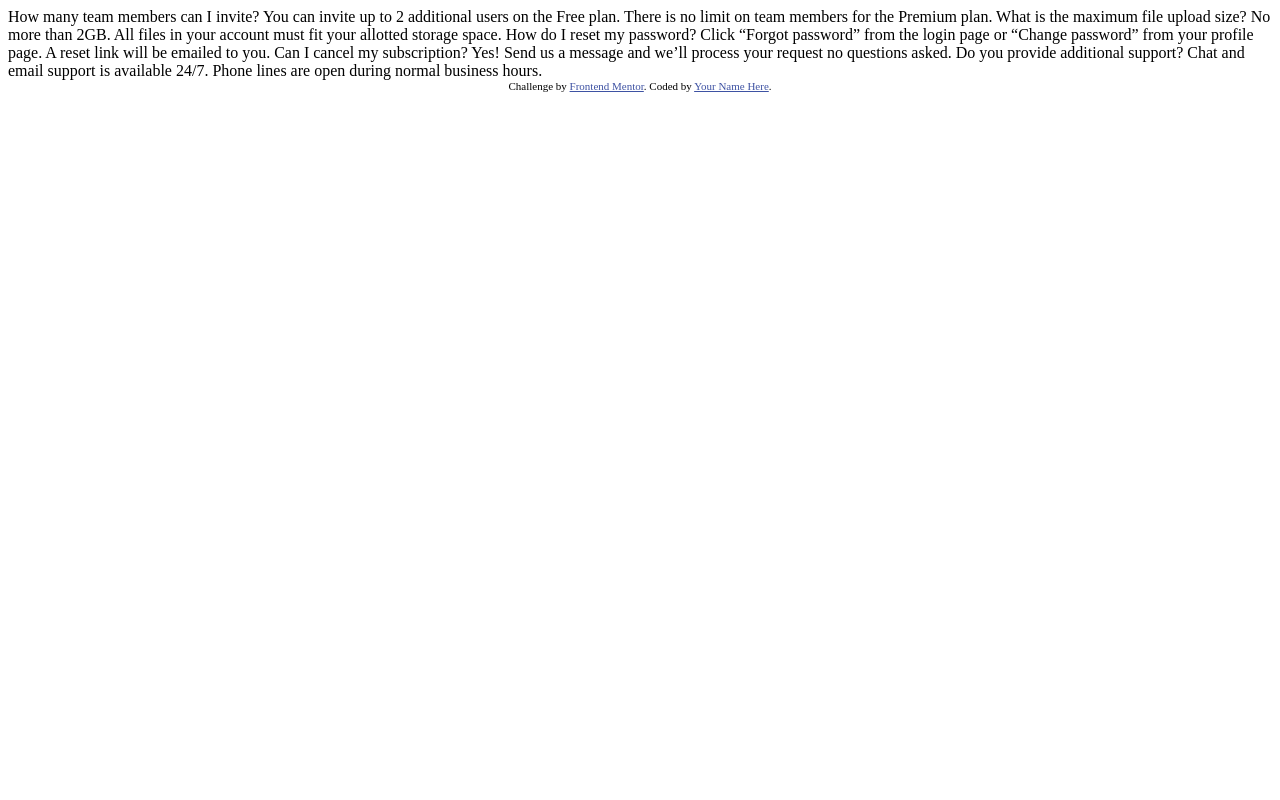
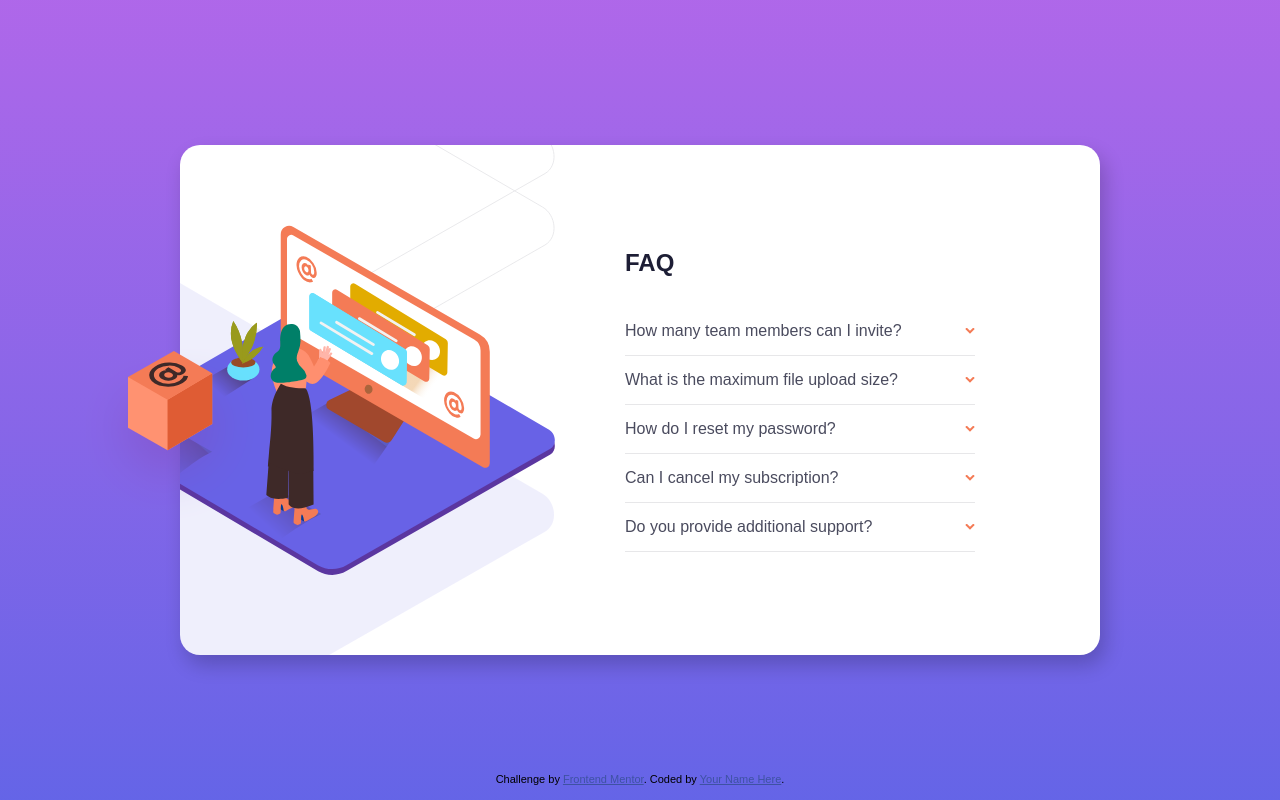
Before and after one commit to benzrire/faq-accordion-card, a plain HTML site: page index.html in a window 1280 px wide. Drawn offline with nearby package versions, Linux system fonts and the light colour scheme; a web font is replaced by a local one.

Commit message:
add: faq desktop

```diff
--- /dev/null
+++ b/assets/css/main.css
@@ -0,0 +1,156 @@
+body {
+  padding: 0;
+  margin: 0;
+
+  width: 100vw;
+  height: 100vh;
+
+  display: flex;
+  flex-direction: column;
+  align-items: center;
+  justify-content: center;
+
+  font-family: 'Kumbh Sans', sans-serif;
+  font-weight: 400;
+
+  background: hsl(273, 75%, 66%);
+  background: -moz-linear-gradient(top, hsl(273, 75%, 66%) 0%, hsl(240, 73%, 65%) 100%);
+  background: -webkit-linear-gradient(top, hsl(273, 75%, 66%) 0%, hsl(240, 73%, 65%) 100%);
+  background: linear-gradient(to bottom, hsl(273, 75%, 66%) 0%, hsl(240, 73%, 65%) 100%);
+}
+
+.attribution {
+  font-size: 11px;
+  text-align: center;
+
+  position: fixed;
+  left: 50%;
+  bottom: 15px;
+
+  -webkit-transform: translateX(-50%);
+  -moz-transform: translateX(-50%);
+  -ms-transform: translateX(-50%);
+  transform: translateX(-50%);
+}
+
+.attribution a { color: hsl(228, 45%, 44%); }
+
+.faqs {
+  position: relative;
+
+  display: flex;
+  flex-direction: row;
+  align-items: center;
+  justify-content: flex-end;
+
+  width: 920px;
+  min-height: 510px;
+
+  background: url(./../../images/illustration-woman-online-desktop.svg) ,url(./../../images/bg-pattern-desktop.svg);
+  background-repeat: no-repeat;
+  background-size: 50%, 100%;
+  background-position: -85px 50%, -545px 70%;
+  background-color: white;
+
+  border: none;
+  border-radius: 20px;
+
+  -webkit-box-shadow: 5px 10px 20px 0px rgba(0,0,0,0.2);
+  box-shadow: 5px 10px 20px 0px rgba(0,0,0,0.2);
+}
+
+.faqs .box {
+  position: absolute;
+
+  top: 40%;
+  left: -100px;
+}
+
+.faqs .sc-content {
+  width: 100%;
+  max-width: 460px;
+  margin-left: auto;
+
+  padding: 15px;
+}
+
+.faqs .sc-content h1 {
+  margin-top: 0;
+  margin-bottom: 30px;
+
+  color: hsl(238, 29%, 16%);
+}
+
+.faqs .sc-content .acd-group {
+  width: 100%;
+  max-width: 350px;
+}
+
+.faqs .sc-content .acd-group .acd {
+  border-bottom: solid 1px hsl(240, 5%, 91%);
+}
+
+.faqs .sc-content .acd-group .acd .acd-title {
+  position: relative;
+
+  padding-top: 15px;
+  padding-bottom: 15px;
+
+  color: hsl(237, 12%, 33%);
+
+  -webkit-transition: color 200ms;
+  -moz-transition: color 200ms;
+  -ms-transition: color 200ms;
+  transition: color 200ms;
+}
+
+.faqs .sc-content .acd-group .acd .acd-title:hover {
+  color: hsl(14, 88%, 65%);
+  cursor: pointer;
+}
+
+.faqs .sc-content .acd-group .acd .acd-title.active {
+  font-weight: 700;
+}
+
+.faqs .sc-content .acd-group .acd .acd-title:after {
+  content: "";
+
+  position: absolute;
+  right: 0;
+  top: 50%;
+
+  -webkit-transform: translateY(-50%);
+  -moz-transform: translateY(-50%);
+  -ms-transform: translateY(-50%);
+  transform: translateY(-50%);
+
+  -webkit-transition: transform 200ms;
+  -moz-transition: transform 200ms;
+  -ms-transition: transform 200ms;
+  transition: transform 200ms;
+
+  display: inline-block;
+  width: 10px;
+  height: 7px;
+
+  background-image: url(./../../images/icon-arrow-down.svg);
+  background-repeat: no-repeat;
+  background-size: 10px 7px;
+}
+
+.faqs .sc-content .acd-group .acd .acd-title.active:after {
+  -webkit-transform: translateY(-50%) rotate(180deg);
+  -moz-transform: translateY(-50%) rotate(180deg);
+  -ms-transform: translateY(-50%) rotate(180deg);
+  transform: translateY(-50%) rotate(180deg);
+}
+
+.faqs .sc-content .acd-group .acd .acd-content {
+  font-size: 12px;
+  color: hsl(240, 6%, 50%);
+
+  padding-bottom: 15px;
+
+  display: none;
+}
--- /dev/null
+++ b/assets/js/main.js
@@ -0,0 +1,24 @@
+$(function () {
+  var accordion = $(".acd-group .acd");
+
+  console.log(accordion)
+
+  accordion.each(function (i) {
+    var title = $(this).find(".acd-title"),
+        content = $(this).find(".acd-content");
+
+    title.click(function (e) {
+      e.preventDefault();
+
+      console.log("click")
+
+      if (title.hasClass("active")) {
+        title.removeClass("active");
+        content.slideUp(200);
+      } else {
+        title.addClass("active");
+        content.slideDown(200);
+      }
+    });
+  });
+});
--- a/index.html
+++ b/index.html
@@ -9,32 +9,76 @@
   <title>Frontend Mentor | FAQ Accordion Card</title>
 
   <!-- Feel free to remove these styles or customise in your own stylesheet 👍 -->
-  <style>
-    .attribution { font-size: 11px; text-align: center; }
-    .attribution a { color: hsl(228, 45%, 44%); }
-  </style>
+  <link rel="stylesheet" href="./assets/css/main.css">
+  <link rel="stylesheet" href="https://fonts.google.com/specimen/Kumbh+Sans">
 </head>
 <body>
-  How many team members can I invite?
-  You can invite up to 2 additional users on the Free plan. There is no limit on
-  team members for the Premium plan.
 
-  What is the maximum file upload size?
-  No more than 2GB. All files in your account must fit your allotted storage space.
+  <section class="faqs">
+    <div class="box">
+      <img width="180" src="./images/illustration-box-desktop.svg" alt="">
+    </div>
 
-  How do I reset my password?
-  Click “Forgot password” from the login page or “Change password” from your profile page.
-  A reset link will be emailed to you.
+    <div class="sc-content">
+      <h1>FAQ</h1>
 
-  Can I cancel my subscription?
-  Yes! Send us a message and we’ll process your request no questions asked.
+      <div class="acd-group">
+        <div class="acd">
+          <div class="acd-title">
+            How many team members can I invite?
+          </div>
+          <div class="acd-content">
+            You can invite up to 2 additional users on the Free plan. There is no limit on
+            team members for the Premium plan.
+          </div>
+        </div>
+        <div class="acd">
+          <div class="acd-title">
+            What is the maximum file upload size?
+          </div>
+          <div class="acd-content">
+            No more than 2GB. All files in your account must fit your allotted storage space.
+          </div>
+        </div>
+        <div class="acd">
+          <div class="acd-title">
+            How do I reset my password?
+          </div>
+          <div class="acd-content">
+            Click “Forgot password” from the login page or “Change password” from your profile page.
+            A reset link will be emailed to you.
+          </div>
+        </div>
+        <div class="acd">
+          <div class="acd-title">
+            Can I cancel my subscription?
+          </div>
+          <div class="acd-content">
+            Yes! Send us a message and we’ll process your request no questions asked.
+          </div>
+        </div>
+        <div class="acd">
+          <div class="acd-title">
+            Do you provide additional support?
+          </div>
+          <div class="acd-content">
+            Chat and email support is available 24/7. Phone lines are open during normal business hours.
+          </div>
+        </div>
+      </div>
+    </div>
 
-  Do you provide additional support?
-  Chat and email support is available 24/7. Phone lines are open during normal business hours.
+  </section>
 
   <div class="attribution">
     Challenge by <a href="https://www.frontendmentor.io?ref=challenge" target="_blank">Frontend Mentor</a>.
     Coded by <a href="#">Your Name Here</a>.
   </div>
+
+  <script src="https://code.jquery.com/jquery-3.5.1.min.js"
+    integrity="sha256-9/aliU8dGd2tb6OSsuzixeV4y/faTqgFtohetphbbj0="
+    crossorigin="anonymous"></script>
+
+  <script src="./assets/js/main.js"></script>
 </body>
 </html>
```
